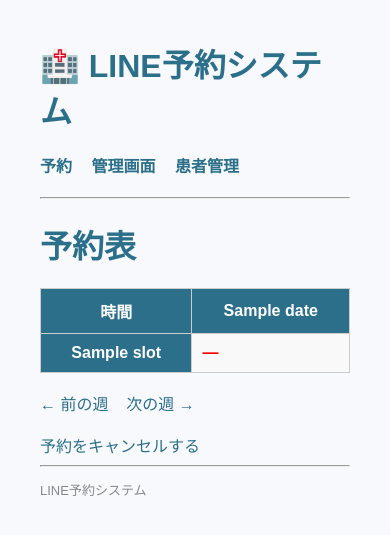
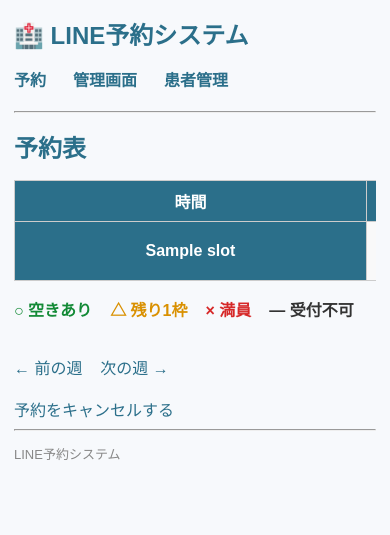
Before and after one commit to chizukek/line-reservation-system, a Node server app: template views/index.ejs in a window 390 px wide. Shown: the top 535 px of the page. Run offline with Node 20, Linux system fonts and the light colour scheme; the template is opened without the code that fills it: most values are stand-ins (such as "Sample title", 1, 10 or a date in 2020).

Commit message:
スマホcss調整

```diff
--- a/public/style.css
+++ b/public/style.css
@@ -120,3 +120,141 @@
   color: red;
   font-weight: bold;
 }
+
+.reservation-table-wrapper {
+  overflow-x: auto;
+  -webkit-overflow-scrolling: touch;
+}
+
+.reservation-table {
+  min-width: 760px;
+}
+
+.reservation-table th,
+.reservation-table td {
+  text-align: center;
+  vertical-align: middle;
+}
+
+.open,
+.few,
+.full {
+  display: inline-flex;
+  align-items: center;
+  justify-content: center;
+  min-width: 38px;
+  min-height: 38px;
+  font-size: 24px;
+  font-weight: bold;
+}
+
+.open {
+  color: #138a36;
+}
+
+.few {
+  color: #d99000;
+}
+
+.full {
+  color: #d62828;
+}
+
+@media (max-width: 768px) {
+  body {
+    margin: 14px;
+    font-size: 16px;
+  }
+
+  h1 {
+    font-size: 24px;
+  }
+
+  nav {
+    display: flex;
+    gap: 12px;
+    flex-wrap: wrap;
+    font-size: 16px;
+  }
+
+  .container {
+    max-width: none;
+    width: 100%;
+  }
+
+  .reservation-table {
+    min-width: 720px;
+  }
+
+  .reservation-table th,
+  .reservation-table td {
+    padding: 8px 6px;
+    font-size: 16px;
+  }
+
+  .reservation-table th:first-child {
+    position: sticky;
+    left: 0;
+    z-index: 2;
+  }
+
+  .reservation-table td:first-child {
+    position: sticky;
+    left: 0;
+    z-index: 1;
+  }
+
+  .open,
+  .few,
+  .full {
+    min-width: 42px;
+    min-height: 42px;
+    font-size: 26px;
+  }
+
+  a.open,
+  a.few {
+    border-radius: 8px;
+    background: #f5fbf7;
+  }
+
+  a.few {
+    background: #fff8e8;
+  }
+
+  table {
+    width: auto;
+  }
+
+  input,
+  select,
+  button {
+    width: 100%;
+    max-width: 100%;
+    font-size: 16px;
+  }
+
+  button {
+    padding: 14px 18px;
+  }
+}
+
+.legend {
+  display: flex;
+  gap: 18px;
+  flex-wrap: wrap;
+  margin: 16px 0;
+  font-weight: bold;
+}
+
+.legend-open {
+  color: #138a36;
+}
+
+.legend-few {
+  color: #d99000;
+}
+
+.legend-full {
+  color: #d62828;
+}
--- a/views/index.ejs
+++ b/views/index.ejs
@@ -2,7 +2,8 @@
 
 <h1>予約表</h1>
 
-<table>
+<div class="reservation-table-wrapper">
+  <table class="reservation-table">
   <tr>
     <th>時間</th>
     <% dates.forEach(date => { %>
@@ -39,6 +40,13 @@
     </tr>
   <% }) %>
 </table>
+<div class="legend">
+  <span class="legend-open">○ 空きあり</span>
+  <span class="legend-few">△ 残り1枠</span>
+  <span class="legend-full">× 満員</span>
+  <span>― 受付不可</span>
+</div>
+</div>
 
 <br>
 
```
